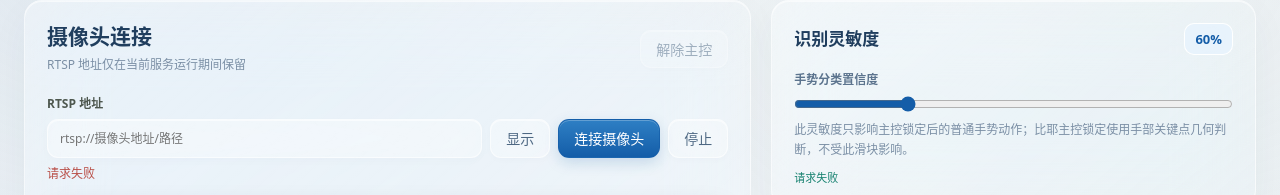
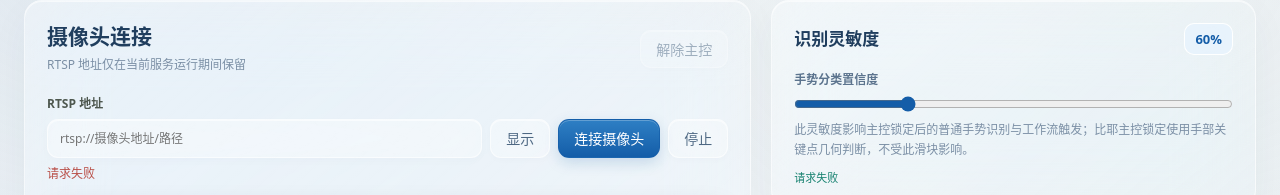
Before and after one commit to seele0413/gesture-recognition, a plain HTML site: page web/settings.html in a window 1280 px wide. Shown: the part 104-299 px from the top of the page. Drawn offline with Linux system fonts and the light colour scheme; files that its build step writes are made by us from their sources; no server answers; files whose address does not match are found by name.

Commit message:
docs(ui): clarify workflow gesture recognition behavior

```diff
--- a/web/settings.html
+++ b/web/settings.html
@@ -75,7 +75,7 @@
           </div>
           <label class="range-label" for="gestureConfidenceRange">手势分类置信度</label>
           <input id="gestureConfidenceRange" class="confidence-range" type="range" min="0.50" max="0.90" step="0.05" value="0.60">
-          <p class="panel-description">此灵敏度只影响主控锁定后的普通手势动作；比耶主控锁定使用手部关键点几何判断，不受此滑块影响。</p>
+          <p class="panel-description">此灵敏度影响主控锁定后的普通手势识别与工作流触发；比耶主控锁定使用手部关键点几何判断，不受此滑块影响。</p>
           <p id="confidenceStatus" class="form-status" role="status"></p>
         </section>
 
```
